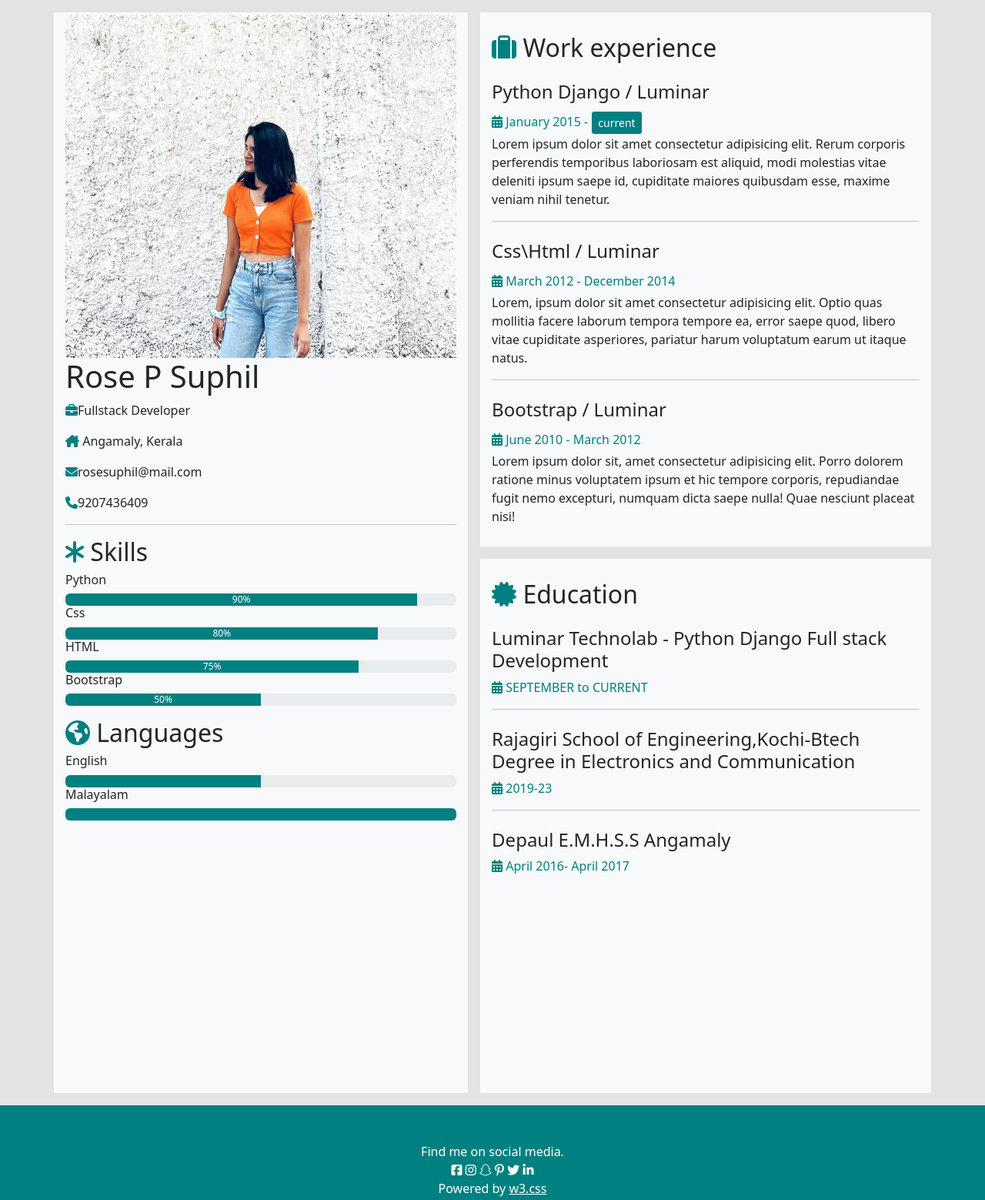
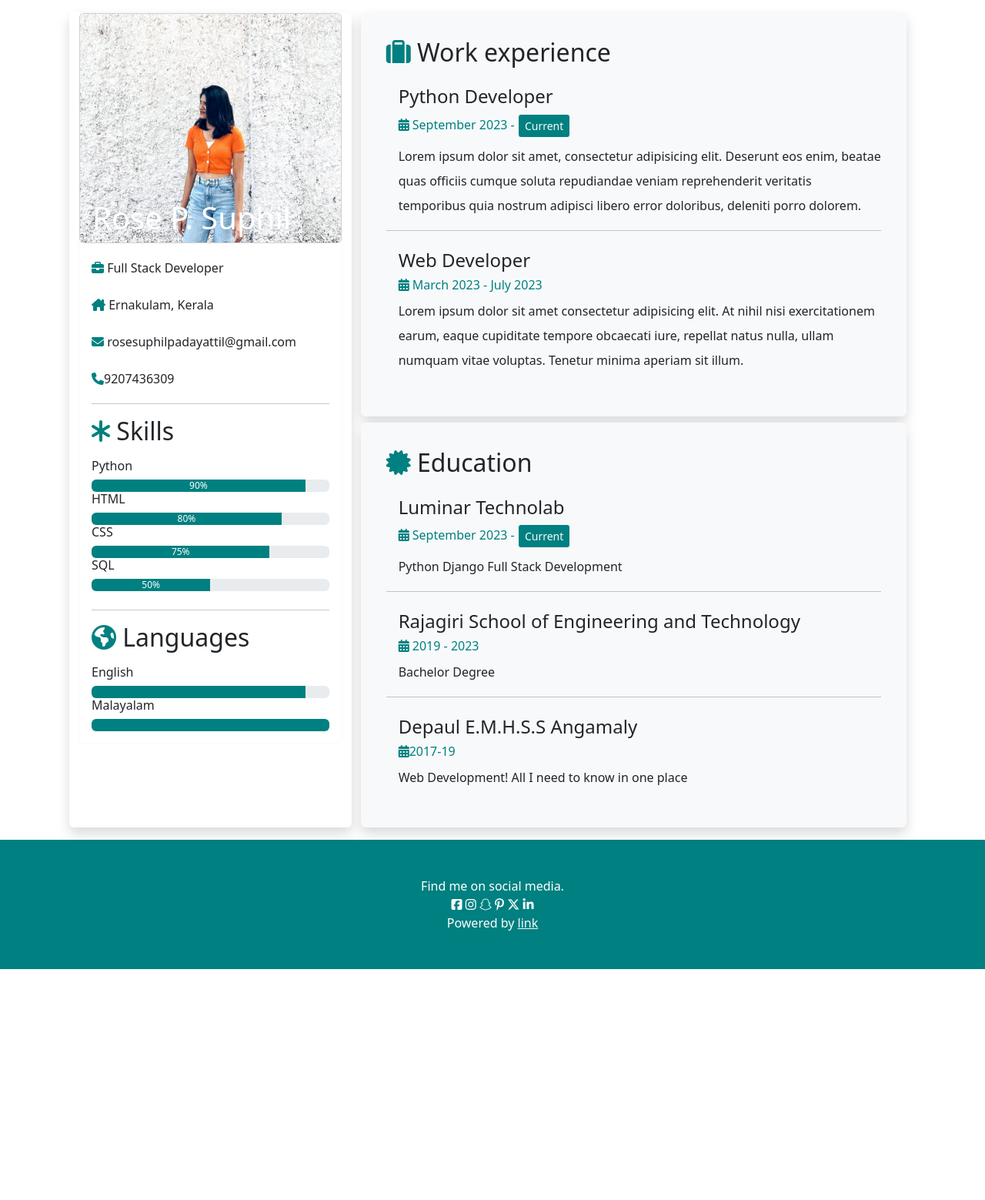
Before and after one commit to Rosesuphil/resume-project, a plain HTML site: page resume/index.html in a window 1280 px wide. Shown: the whole page at 77% size. After the commit the page ends 1259 px from the top, so only its background shows below. Drawn offline with nearby package versions, Linux system fonts and the light colour scheme.

Commit message:
second commit

```diff
--- a/resume/index.html
+++ b/resume/index.html
@@ -4,70 +4,84 @@
 <head>
     <meta charset="UTF-8">
     <meta name="viewport" content="width=device-width, initial-scale=1.0">
-    <title>Document</title>
+    <title>Resume</title>
+    <link rel="icon" href="./images/resume_icon.png">
     <link rel="stylesheet" href="./style.css">
     <link href="https://cdn.jsdelivr.net/npm/bootstrap@5.3.2/dist/css/bootstrap.min.css" rel="stylesheet"
         integrity="sha384-T3c6CoIi6uLrA9TneNEoa7RxnatzjcDSCmG1MXxSR1GAsXEV/Dwwykc2MPK8M2HN" crossorigin="anonymous">
-    <link rel="stylesheet" href="https://cdnjs.cloudflare.com/ajax/libs/font-awesome/6.5.1/css/all.min.css"
-        integrity="sha512-DTOQO9RWCH3ppGqcWaEA1BIZOC6xxalwEsw9c2QQeAIftl+Vegovlnee1c9QX4TctnWMn13TZye+giMm8e2LwA=="
-        crossorigin="anonymous" referrerpolicy="no-referrer" />
+
+    <script src="https://kit.fontawesome.com/06f0c8ea00.js" crossorigin="anonymous"></script>
+    <script src="https://cdn.jsdelivr.net/npm/bootstrap@5.3.2/dist/js/bootstrap.bundle.min.js"
+        integrity="sha384-C6RzsynM9kWDrMNeT87bh95OGNyZPhcTNXj1NW7RuBCsyN/o0jlpcV8Qyq46cDfL"
+        crossorigin="anonymous"></script>
+
 </head>
 
 <body>
-    <div class="container-fluid bg-secondary-subtle p-3">
-        <div class="container">
-            <div class="row d-grid gap-3">
-                <div class="col  col-12 border border-light border-3 bg-light">
+    <div class="container mb-3">
+        <div class="row mx-2 my-2">
+
+            <div class="col-lg-4 col-md-4 col-12 shadow rounded mt-2">
+                <div class="card border border-light ">
 
                     <!-- profile section starts -->
 
-                    <img src="./WhatsApp Image 2023-12-12 at 12.40.16 AM.jpeg" alt="No image" class="img-fluid">
-                    <h1>Rose P Suphil</h1>
-                    <p><i class="fa-solid fa-briefcase color-green"></i>Fullstack Developer</p>
-                    <p><i class="fa-solid fa-house-chimney color-green"></i> Angamaly, Kerala</p>
-                    <p><i class="fa-solid fa-envelope color-green"></i>rosesuphil@mail.com</p>
-                    <p><i class="fa-solid fa-phone color-green"></i>9207436409</p>
+                    <div class="card ">
+                        <img src="./WhatsApp Image 2023-12-12 at 12.40.16 AM.jpeg" alt="No image" class="rounded w-100 ">
+                        <h1 class="ms-3 text-white position-absolute start-0 bottom-0">Rose P. Suphil</h1>
+                    </div>
+
+                    <div class="card-body lh-lg">
+                        <!-- <div class="p-3"></div> -->
+                        <p><i class="fa-solid fa-briefcase" style="color: teal;"></i> Full Stack Developer</p>
+                        <p><i class="fa-solid fa-house-chimney" style="color: teal;"></i> Ernakulam, Kerala</p>
+                        <p><i class="fa-solid fa-envelope" style="color: teal;"></i> rosesuphilpadayattil@gmail.com</p>
+                        <p><i class="fa-solid fa-phone" style="color: teal;"></i>9207436309</p>
+                        <!-- </div> -->
 
                         <!-- profile section ends -->
 
                         <hr>
 
-                    <!-- skills section starts -->
+                        <!-- skill section starts -->
 
-                    <div>
-                        <h2><i class="fa-solid fa-asterisk color-green"></i> Skills</h2>
+                        <div class="lh-lg">
+                            <h2 class="mb-3"><i class="fa-solid fa-asterisk" style="color: teal;"></i> Skills</h2>
                             <h6>Python</h6>
                             <div class="progress" role="progressbar" aria-label="Basic example" aria-valuenow="75"
                                 aria-valuemin="0" aria-valuemax="100">
                                 <div class="progress-bar" style="width: 90%; background-color: teal;">90%</div>
                             </div>
-                        <h6>Css</h6>
+                            <h6>HTML</h6>
                             <div class="progress" role="progressbar" aria-label="Basic example" aria-valuenow="75"
                                 aria-valuemin="0" aria-valuemax="100">
                                 <div class="progress-bar" style="width: 80%; background-color: teal;">80%</div>
                             </div>
-                        <h6>HTML</h6>
+                            <h6>CSS</h6>
                             <div class="progress" role="progressbar" aria-label="Basic example" aria-valuenow="75"
                                 aria-valuemin="0" aria-valuemax="100">
                                 <div class="progress-bar" style="width: 75%; background-color: teal;">75%</div>
                             </div>
-                        <h6>Bootstrap</h6>
+                            <h6>SQL</h6>
                             <div class="progress" role="progressbar" aria-label="Basic example" aria-valuenow="75"
                                 aria-valuemin="0" aria-valuemax="100">
                                 <div class="progress-bar" style="width: 50%; background-color: teal;">50%</div>
                             </div>
                         </div>
 
-                    <!-- skills section ends -->
+                        <!-- skill section ends -->
+
+                        <hr class="mt-4">
 
                         <!-- language section starts -->
 
-                    <div>
-                        <h2 class="mt-3"><i class="fa-solid fa-earth-americas color-green"></i> Languages</h2>
+                        <div class="lh-lg">
+                            <h2 class="mb-3"><i class="fa-solid fa-earth-americas" style="color: teal;"></i> Languages
+                            </h2>
                             <h6>English</h6>
                             <div class="progress" role="progressbar" aria-label="Basic example" aria-valuenow="75"
                                 aria-valuemin="0" aria-valuemax="100">
-                            <div class="progress-bar w-50" style="background-color: teal;"></div>
+                                <div class="progress-bar" style="width: 90%; background-color: teal;"></div>
                             </div>
                             <h6>Malayalam</h6>
                             <div class="progress" role="progressbar" aria-label="Basic example" aria-valuenow="75"
@@ -77,80 +91,113 @@
                         </div>
 
                     </div>
+                </div>
+            </div>
 
             <!-- language section ends -->
 
             <!-- Work experience section starts -->
 
-                <div class="col  col-12 border border-light border-3 bg-light">
-                    <h2 class="mt-4"><i class="fa-solid fa-suitcase color-green"></i> Work experience</h2>
-                    <div>
-                        <h4 class="mt-4">Python Django / Luminar</h4>
-                        <span class="color-green lh-lg"><i class="fa-solid fa-calendar-days" style="color: teal;"></i>
-                            January 2015 - <button class="btn btn-outline-light btn-sm"
-                                style="background-color: teal;">current</button></span>
-                        <p>Lorem ipsum dolor sit amet consectetur adipisicing elit. Rerum corporis perferendis temporibus laboriosam est aliquid, modi molestias vitae deleniti ipsum saepe id, cupiditate maiores quibusdam esse, maxime veniam nihil tenetur.</p>
+            <div class="col-lg-8 col-md-8 col-12 mt-2">
+
+
+                <div class="card border border-light shadow bg-light">
+                    <div class="card-body">
+                        <div class="col p-3">
+
+                            <div class="lh-lg">
+                                <h2 class=""><i class="fa-solid fa-suitcase" style="color: teal;"></i> Work experience
+                                </h2>
+                                <div class="ms-3 lh-lg">
+                                    <h4 class="mt-4">Python Developer</h4>
+                                    <span class="lh-lg" style="color: teal;">
+                                        <h6><i class="fa-solid fa-calendar-days" style="color: teal;"></i> September
+                                            2023 - <button class="btn btn-outline-light btn-sm"
+                                                style="background-color: teal;">Current</button></h6>
+                                    </span>
+                                    <p>Lorem ipsum dolor sit amet, consectetur adipisicing elit. Deserunt eos enim,
+                                        beatae quas officiis cumque soluta repudiandae veniam reprehenderit veritatis
+                                        temporibus quia nostrum adipisci libero error doloribus, deleniti porro dolorem.
+                                    </p>
                                 </div>
                                 <hr>
-                    <div>
-                        <h4 class="mt-4">Css\Html / Luminar </h4>
-                        <span class="color-green lh-lg"><i class="fa-solid fa-calendar-days" style="color: teal;"></i>
-                            March 2012 - December 2014</span>
-                        <p>Lorem, ipsum dolor sit amet consectetur adipisicing elit. Optio quas mollitia facere laborum tempora tempore ea, error saepe quod, libero vitae cupiditate asperiores, pariatur harum voluptatum earum ut itaque natus.</p>
+                                <div class="mb-4 ms-3 lh-lg">
+                                    <h4 class="mt-4">Web Developer</h4>
+                                    <span class="lh-lg" style="color: teal;">
+                                        <h6><i class="fa-solid fa-calendar-days" style="color: teal;"></i> March 2023 -
+                                            July 2023</h6>
+                                    </span>
+                                    <p>Lorem ipsum dolor sit amet consectetur adipisicing elit. At nihil nisi
+                                        exercitationem earum, eaque cupiditate tempore obcaecati iure, repellat natus
+                                        nulla, ullam numquam vitae voluptas. Tenetur minima aperiam sit illum.</p>
                                 </div>
-                    <hr>
-                    <div class="mb-4">
-                        <h4 class="mt-4">Bootstrap / Luminar</h4>
-                        <span class="color-green lh-lg"><i class="fa-solid fa-calendar-days" style="color: teal;"></i>
-                            June 2010 - March 2012</span>
-                        <p>Lorem ipsum dolor sit, amet consectetur adipisicing elit. Porro dolorem ratione minus voluptatem ipsum et hic tempore corporis, repudiandae fugit nemo excepturi, numquam dicta saepe nulla! Quae nesciunt placeat nisi!</p>
+                            </div>
+
+                        </div>
                     </div>
                 </div>
 
                 <!-- Work experience section ends -->
 
-                <!-- education section starts -->
+                <!-- Education section starts -->
 
-                <div class="col  col-12 border border-light border-3 bg-light">
-                    <h2 class="mt-4"> <i class="fa-solid fa-certificate color-green"></i> Education</h2>
-                    <div>
-                        <h4 class="mt-4">Luminar Technolab - Python Django Full stack Development
-                        </h4>
-                        <span class="color-green"><i class="fa-solid fa-calendar-days" style="color: teal;"></i>
-                            SEPTEMBER to CURRENT</span>
+                <div class="card border border-light mt-2 shadow bg-light">
+                    <div class="card-body">
+                        <div class="col p-3">
+                            <h2 class=""> <i class="fa-solid fa-certificate" style="color: teal;"></i> Education</h2>
+                            <div class="lh-lg ms-3">
+                                <h4 class="mt-4">Luminar Technolab</h4>
+                                <span class="lh-lg" style="color: teal;">
+                                    <h6><i class="fa-solid fa-calendar-days" style="color: teal;"></i> September 2023 -
+                                        <button class="btn btn-outline-light btn-sm"
+                                            style="background-color: teal;">Current</button></h6>
+                                </span>
+                                <p>Python Django Full Stack Development</p>
+                            </div>
+                            <hr>
+                            <div class="ms-3 lh-lg">
+                                <h4 class="mt-4">Rajagiri School of Engineering and Technology</h4>
+                                <span class="" style="color: teal;">
+                                    <h6><i class="fa-solid fa-calendar-days" style="color: teal;"></i> 2019 - 2023</h6>
+                                </span>
+                                <p>Bachelor Degree</p>
+                            </div>
+                            <hr>
+                            <div class="ms-3 lh-lg">
+                                <h4 class="mt-4">Depaul E.M.H.S.S Angamaly</h4>
+                                <span class="" style="color: teal;">
+                                    <h6><i class="fa-solid fa-calendar-days" style="color: teal;"></i>2017-19</h6>
+                                </span>
+                                <p>Web Development! All I need to know in one place</p>
+                            </div>
+
+
 
                         </div>
-                    <hr>
-                    <div>
-                        <h4 class="mt-4">Rajagiri School of Engineering,Kochi-Btech Degree in Electronics and Communication</h4>
-                        <span class="color-green"><i class="fa-solid fa-calendar-days" style="color: teal;"></i> 2019-23</span>
-                        <p></p>
                     </div>
-                    <hr>
-                    <div>
-                        <h4 class="mt-4">Depaul E.M.H.S.S Angamaly</h4>
-                        <span class="color-green"><i class="fa-solid fa-calendar-days" style="color: teal;"></i>  April 2016- April 2017</span>
-                        <p></p>
+                </div>
+            </div>
         </div>
     </div>
 
-                <!-- education section starts -->
+    <!-- Education section ends -->
 
-            </div>
-        </div>
-
-    </div>
     <!-- footer section starts -->
 
     <footer class="bg-green p-5 text-white text-center w-100">
         <div>Find me on social media.</div>
-        <span><i class="fa-brands fa-square-facebook"></i> <i class="fa-brands fa-instagram"></i> <i
-                class="fa-brands fa-snapchat"></i> <i class="fa-brands fa-pinterest-p"></i> <i
-                class="fa-brands fa-twitter"></i> <i class="fa-brands fa-linkedin-in"></i></span>
-        <div>Powered by <u>w3.css</u></div>
+        <span><i class="fa-brands fa-square-facebook"></i>
+            <i class="fa-brands fa-instagram"></i>
+            <i class="fa-brands fa-snapchat"></i>
+            <i class="fa-brands fa-pinterest-p"></i>
+            <i class="fa-brands fa-x-twitter"></i>
+            <i class="fa-brands fa-linkedin-in"></i>
+        </span>
+        <div>Powered by <a href="#" class="link-light link-underline-light">link</a></div>
     </footer>
 
-    <!-- footer section ends  -->
+    <!-- footer section ends -->
+
 
 
 </body>
--- a/resume/style.css
+++ b/resume/style.css
@@ -1,30 +1,23 @@
-.row{
+.row {
 
     display: grid;
-    grid-template-columns: fr 1fr;
+    grid-template-columns: 1fr 2.2fr;
     grid-template-rows: 1fr 1fr;
 
 }
 
 
 
-.row :nth-child(1){
+
+.row :nth-child(1) {
     grid-row-start: 1;
     grid-row-end: 3;
 }
 
-.row :nth-child(2){
-    grid-row-start: 1;
-    grid-row-end: 2;
-    grid-column-start: 2;
-    grid-column-end: 3;
-}
 
 
-.color-green{
-    color: teal;
-}
 
-.bg-green{
+
+.bg-green {
     background-color: teal;
 }
```
Lines whose indentation alone changed are shown as unchanged.
